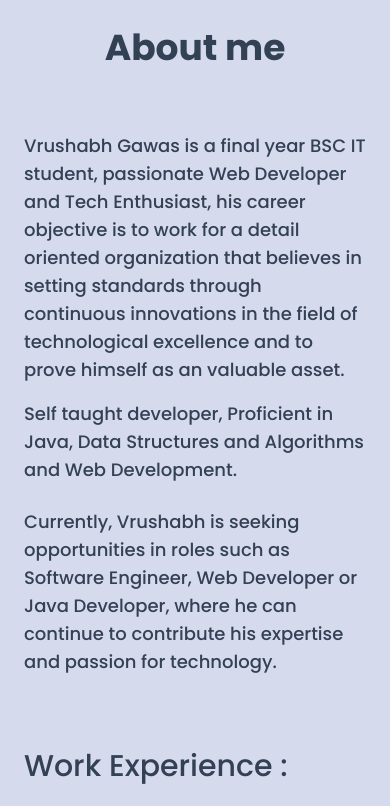
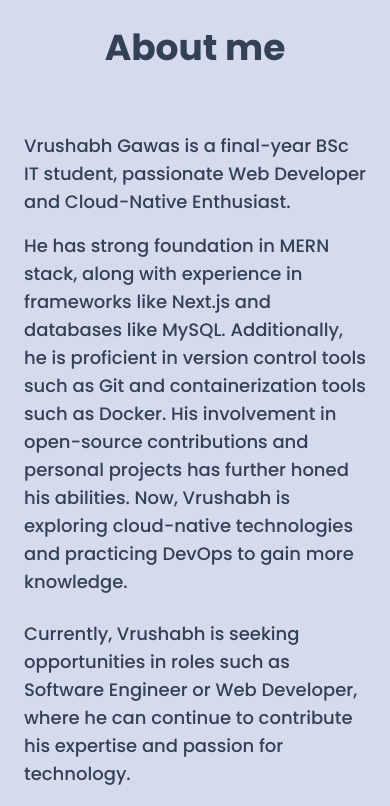
Before and after one commit to vrushabhgawas14/vrushabhgawas14.github.io, a React (Create React App) app: page / in a window 390 px wide. Shown: the part 960-1766 px from the top of the page. Built offline with nearby package versions, Linux system fonts and the light colour scheme; a web font is replaced by a local one.

Commit message:
About Section Updated, md Responsiveness

```diff
--- a/src/components/Line.tsx
+++ b/src/components/Line.tsx
@@ -8,9 +8,9 @@
       className={`${
         isThin
           ? "p-[1px] bg-slate-400 dark:bg-slate-900"
-          : "mx-96 sm:mx-20 p-1 bg-gray-700 dark:bg-zinc-700 rounded-xl"
+          : "mx-96 md:mx-52 sm:mx-20 p-1 bg-gray-700 dark:bg-zinc-700 rounded-xl"
       }`}
-    ></div>
+    />
   );
 };
 
--- a/src/constants/SkillsDetails.tsx
+++ b/src/constants/SkillsDetails.tsx
@@ -56,7 +56,7 @@
   },
   // Frameworks & Lib
   {
-    catogory: "Frameworks & Lib",
+    catogory: "Framework & Libraries",
     svgWidth: "w-20 sm:w-16",
     content: [
       {
--- a/src/pages/About.tsx
+++ b/src/pages/About.tsx
@@ -33,27 +33,34 @@
     <>
       <main id="about" className="py-10">
         <Heading text="About me" animationClass="a_text" />
-        <section className="mx-64 sm:mx-6 pt-10">
+        <section className="mx-64 md:mx-28 sm:mx-6 pt-10">
           <p className="text-start text-lg">
             <p className="a_text">
-              Vrushabh Gawas is a final year BSC IT student, passionate Web
-              Developer and Tech Enthusiast, his career objective is to work for
-              a detail oriented organization that believes in setting standards
-              through continuous innovations in the field of technological
-              excellence and to prove himself as an valuable asset.
+              Vrushabh Gawas is a final-year BSc IT student, passionate Web
+              Developer and Cloud-Native Enthusiast.
+              {/* <span>
+                His career objective is to work for a detail oriented
+                organization that believes in building impactful solutions and
+                aims to push the boundaries of innovation and technology.
+              </span> */}
             </p>
             <p className="py-4 a_text">
-              Self taught developer, Proficient in Java, Data Structures and
-              Algorithms and Web Development.
+              He has strong foundation in MERN stack, along with experience in
+              frameworks like Next.js and databases like MySQL. Additionally, he
+              is proficient in version control tools such as Git and
+              containerization tools such as Docker. His involvement in
+              open-source contributions and personal projects has further honed
+              his abilities. Now, Vrushabh is exploring cloud-native
+              technologies and practicing DevOps to gain more knowledge.
             </p>
             <p className="py-2 a_text">
               Currently, Vrushabh is seeking opportunities in roles such as
-              Software Engineer, Web Developer or Java Developer, where he can
-              continue to contribute his expertise and passion for technology.
+              Software Engineer or Web Developer, where he can continue to
+              contribute his expertise and passion for technology.
             </p>
           </p>
         </section>
-        <section className="mx-64 sm:mx-6 pt-10">
+        <section className="mx-64 md:mx-28 sm:mx-6 pt-10">
           <Heading
             text="Work Experience : "
             isSubHeading={true}
@@ -71,7 +78,7 @@
             />
           ))}
         </section>
-        <section className="mx-64 sm:mx-6 pt-10">
+        <section className="mx-64 md:mx-28 sm:mx-6 pt-10">
           <Heading
             text="Education : "
             isSubHeading={true}
--- a/src/pages/Contact.tsx
+++ b/src/pages/Contact.tsx
@@ -44,11 +44,11 @@
     <>
       <main id="contact" className="pt-10">
         <Heading text="Get In Touch" animationClass="c_text" />
-        <section className="mx-64 sm:mx-6 pt-10 flex flex-col">
-          <div className="text-center mx-32 sm:mx-4 pb-10 lg:text-lg opacity-75">
+        <section className="mx-64 md:mx-28 sm:mx-6 pt-10 flex flex-col">
+          <div className="text-center mx-32 md:mx-28 sm:mx-4 pb-10 text-lg sm:text-base opacity-75">
             Interested in hiring me to build exceptional websites or requesting
-            my resume? Simply fill out the contact form, and I’ll promptly get
-            back to you via email.
+            my resume? Simply fill out the contact form, and I&apos;ll promptly
+            get back to you via email.
           </div>
           <div>
             <form
@@ -58,21 +58,21 @@
               <input
                 type="text"
                 name="name"
-                className="w-[40%] sm:w-[85%] px-4 py-2 rounded-3xl  focus:outline-none bg-slate-800 dark:bg-gray-200 text-zinc-200 dark:text-slate-800"
+                className="w-[40%] md:w-[50%] sm:w-[85%] px-4 py-2 rounded-3xl  focus:outline-none bg-slate-800 dark:bg-gray-200 text-zinc-200 dark:text-slate-800"
                 placeholder="Enter Name : "
                 required
               />
               <input
                 type="email"
                 name="email"
-                className="w-[40%] sm:w-[85%] px-4 py-2 rounded-3xl focus:outline-none bg-slate-800 dark:bg-gray-200 text-zinc-200 dark:text-slate-800"
+                className="w-[40%] md:w-[50%] sm:w-[85%] px-4 py-2 rounded-3xl focus:outline-none bg-slate-800 dark:bg-gray-200 text-zinc-200 dark:text-slate-800"
                 placeholder="Enter Email : "
                 required
               />
               <textarea
                 name="message"
                 rows={4}
-                className="w-[40%] sm:w-[85%] px-4 py-2 rounded-xl  focus:outline-none bg-slate-800 dark:bg-gray-200 text-zinc-200 dark:text-slate-800"
+                className="w-[40%] md:w-[50%] sm:w-[85%] px-4 py-2 rounded-xl  focus:outline-none bg-slate-800 dark:bg-gray-200 text-zinc-200 dark:text-slate-800"
                 placeholder="Enter Message : "
                 required
               ></textarea>
--- a/src/pages/Events.tsx
+++ b/src/pages/Events.tsx
@@ -69,7 +69,7 @@
           <div onClick={goLeft}>{back}</div>
           <div
             id="eventSlider"
-            className="overflow-x-scroll scroll-smooth mx-40 flex py-4 gap-x-3 border-black border-2 dark:border-gray-400 border-x-0 sm:mx-6"
+            className="overflow-x-scroll scroll-smooth mx-40 flex py-4 gap-x-3 border-black border-2 dark:border-gray-400 border-x-0 md:mx-10 sm:mx-6"
           >
             {EventsDetails.map((item) => (
               <EventTemplate
--- a/src/pages/Project.tsx
+++ b/src/pages/Project.tsx
@@ -61,7 +61,7 @@
             onMouseEnter={disableScroll}
             onMouseLeave={enableScroll}
             id="slider"
-            className="overflow-x-scroll scroll-smooth mx-40 flex py-4 gap-x-3 border-black border-2 dark:border-gray-400 border-x-0 sm:mx-6"
+            className="overflow-x-scroll scroll-smooth mx-40 flex py-4 gap-x-3 border-black border-2 dark:border-gray-400 border-x-0 md:mx-10 sm:mx-6"
           >
             {Details.map((item) => (
               <Template
--- a/src/pages/Skills.tsx
+++ b/src/pages/Skills.tsx
@@ -32,19 +32,19 @@
     <>
       <main id="skills" className="py-10">
         <Heading text="Tech Stack" animationClass="s_text" />
-        <section className="mx-64 sm:mx-6 pt-10">
+        <section className="mx-64 md:mx-28 sm:mx-6 pt-10">
           {TechStackData.map((item) => (
             <div>
               <Heading text={item.catogory} isSubHeading={true} />
               <div className="flex flex-wrap py-4 gap-10 sm:gap-6">
-                {item.content.map((element) => (
+                {item.content.map((element, index) => (
                   <motion.img
                     variants={iconVariants}
                     custom={element.motionDuration}
                     initial="initial"
                     animate="animate"
                     src={element.img}
-                    alt="techStackImages"
+                    alt={`${item.catogory}-${index + 1}`}
                     title={element.title}
                     className={`${item.svgWidth} h-20 sm:h-16`}
                   />
```
